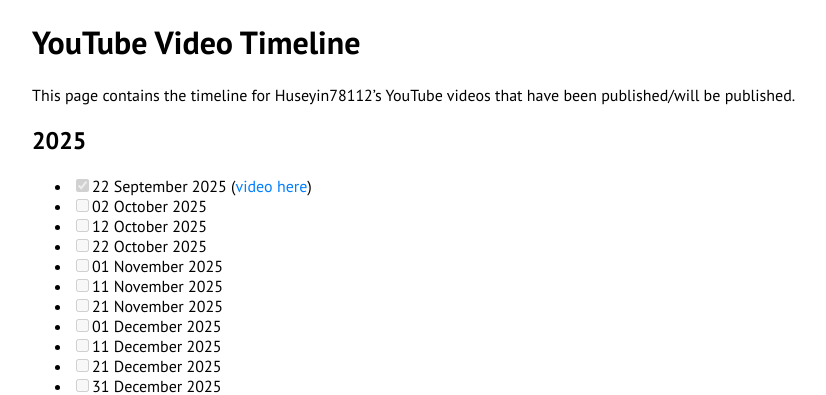
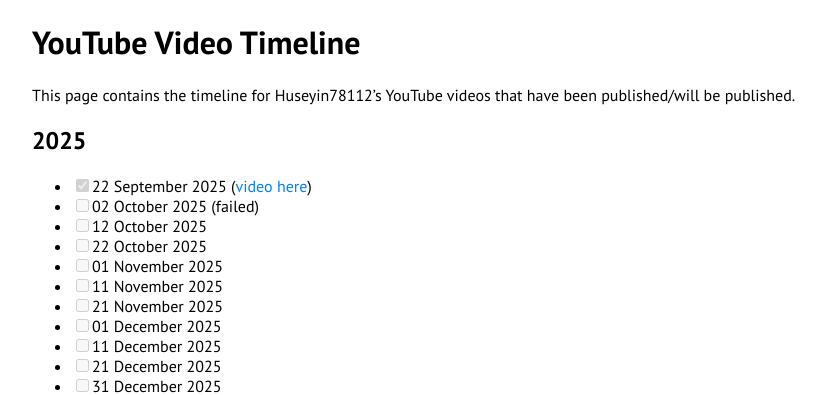
Before and after one commit to huseyin78112/blog.huseyin78112.info, a Jekyll site: the page built from timelines/youtube-video-timeline.md, in a window 1280 px wide and 900 px high. Shown: the top 395 px of the window, without its empty margins (134-960 px from the left). Built offline with Jekyll 4.4.1, drawn with Linux system fonts in a browser that asks for light colours; our own code applies the rules of GitHub Pages for plain Markdown files.

Commit message:
Update youtube-video-timeline.md

```diff
--- a/timelines/youtube-video-timeline.md
+++ b/timelines/youtube-video-timeline.md
@@ -3,7 +3,7 @@ This page contains the timeline for Huseyin78112's YouTube videos that have been
 
 ## 2025
 * [x] 22 September 2025 ([video here](https://www.youtube.com/watch?v=oGLbbU9IDkg))
-* [ ] 02 October 2025
+* [ ] 02 October 2025 (failed)
 * [ ] 12 October 2025
 * [ ] 22 October 2025
 * [ ] 01 November 2025
```
